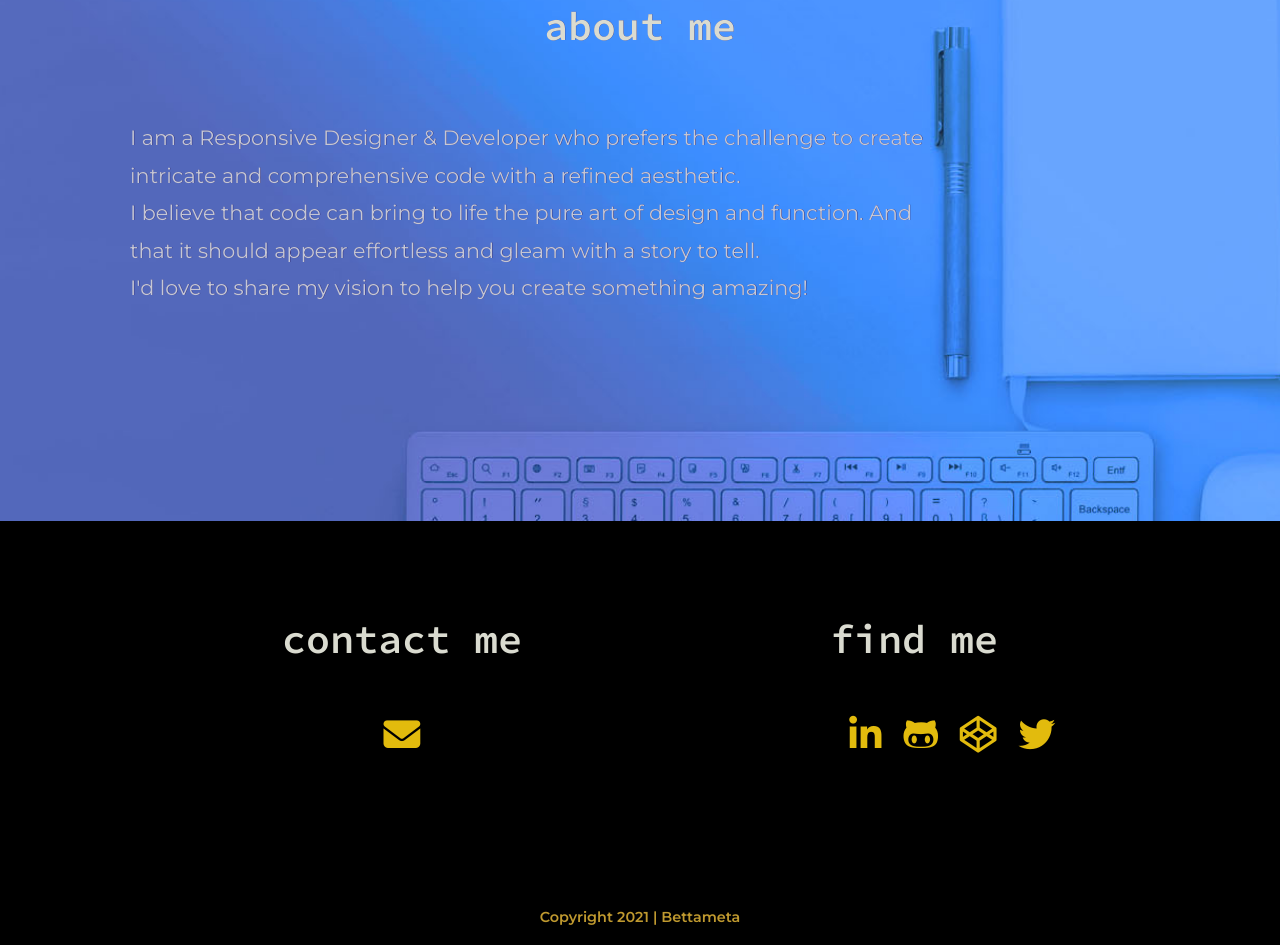
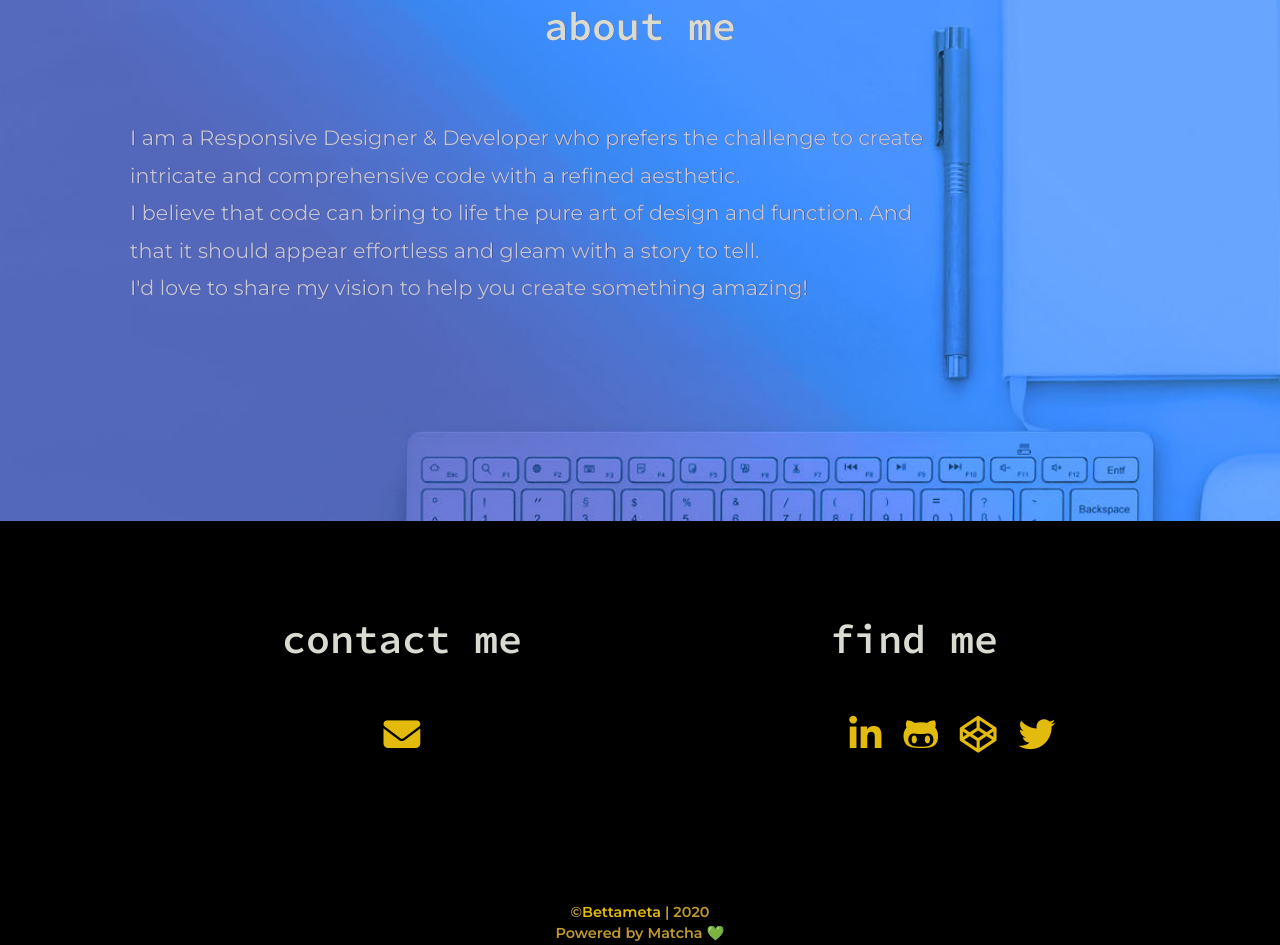
Before and after one commit to bettameta/reese-site, a website built with Parcel: page index.html in a window 1280 px wide. Shown: the part 5997-6942 px from the top of the page. Built offline with nearby package versions, Linux system fonts and the light colour scheme.

Commit message:
Adjusted footer and added link for site.  It will just reload and the animation in the hero section  will be visible.

```diff
--- a/css/main.css
+++ b/css/main.css
@@ -379,7 +379,7 @@ footer .social-icons{
 
 .copyright h5{
   text-align: center;
-  margin: 20px 0px;
+  margin: 3px 0 0;
   font-size: .4em;
   color: #bf992f
 }
@@ -678,7 +678,7 @@ footer .social-icons{
 
   /* COPYRIGHT */
   .copyright h5{
-    margin: 20px 0 10px 0;
+    margin: 4px 0 0 0;
     font-size: .7em;
   }
 
@@ -807,7 +807,7 @@ footer .social-icons{
     margin-top: 70px;
   }
   footer .copyright h5{
-    margin: 10px 0 20px 0;
+    margin: 5px 0 0 0;
     font-size: .9em;
   }
 
--- a/index.html
+++ b/index.html
@@ -241,7 +241,8 @@
         </div>
         <!-- COPYRIGHT -->
         <div class="copyright">
-          <h5>Copyright 2021 | Bettameta</h5>
+          <h5>&copy;<a href="https://www.bettameta.com">Bettameta </a>| 2020</h5>
+          <h5>Powered by Matcha 💚</h5>
         </div>
       </footer>
 
```
